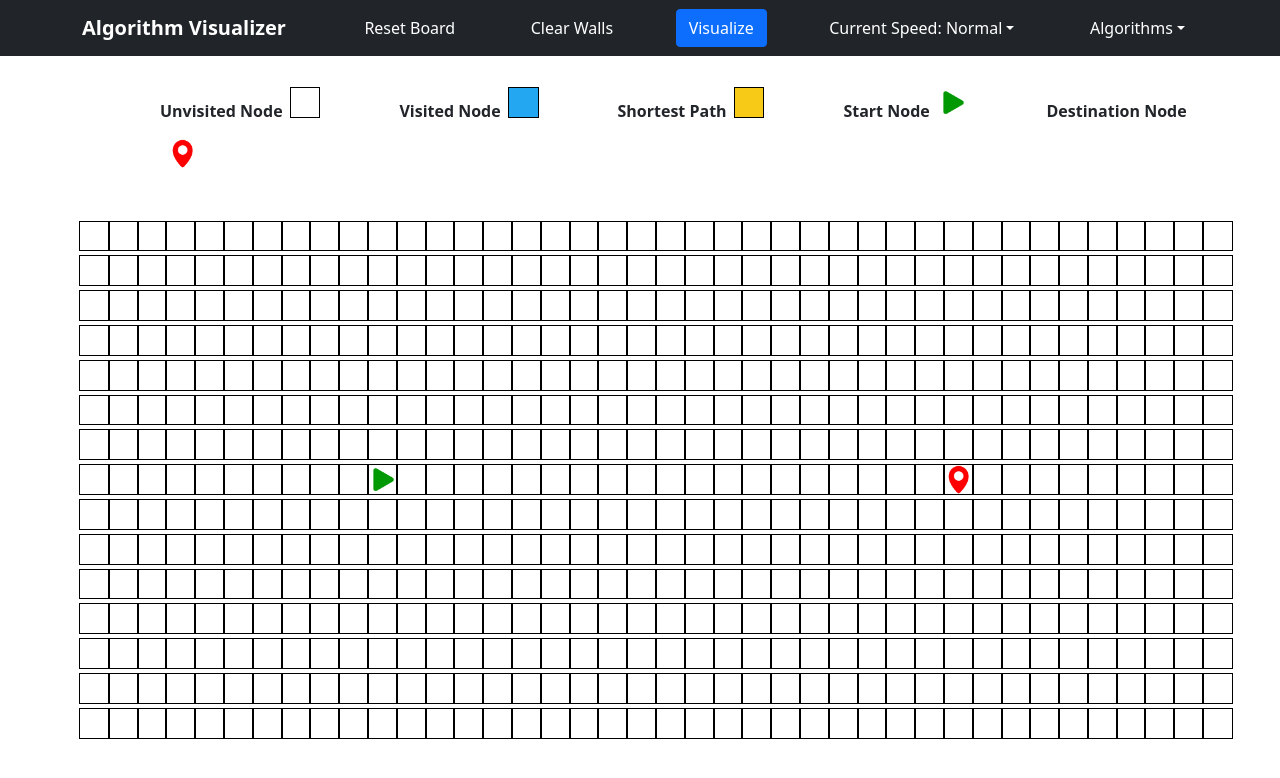
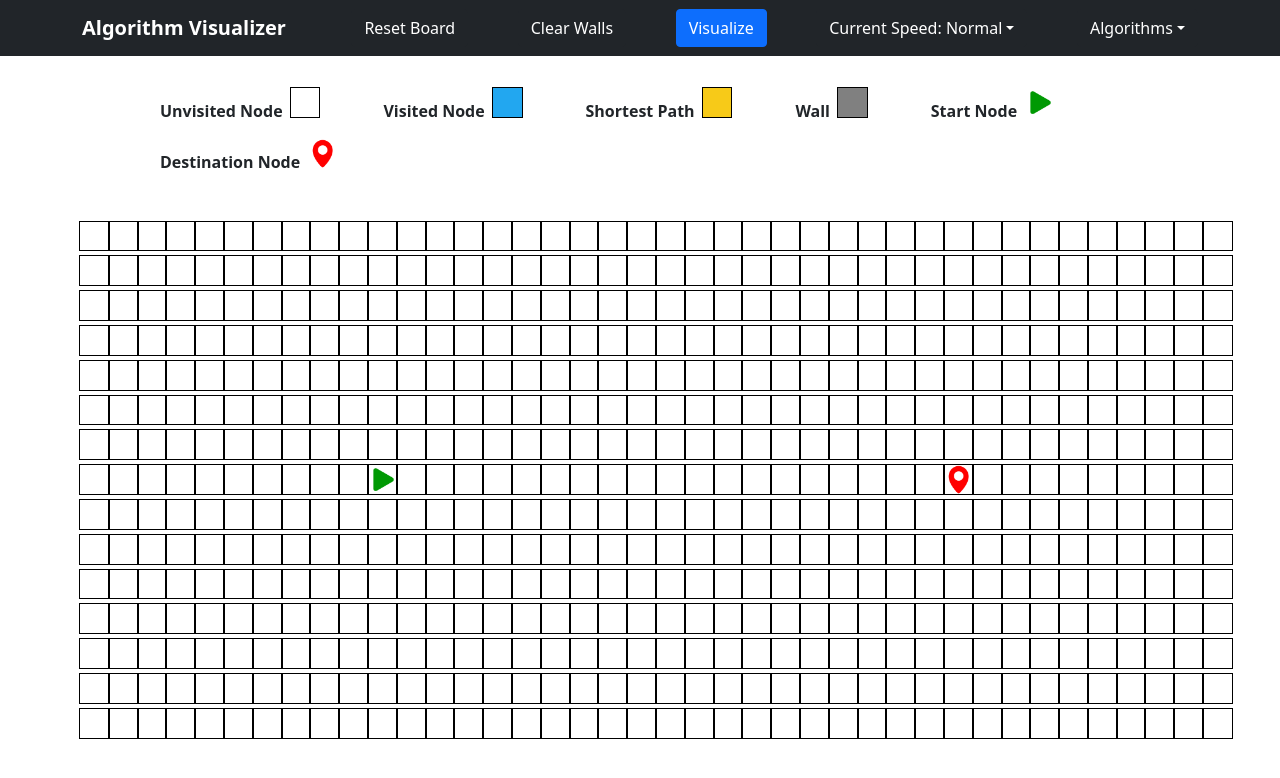
Before and after one commit to ZimmAgu/Algorithm-Visualizer, a React (Create React App) app: page / in a window 1280 px wide. Shown: the top 778 px of the page. Built offline with nearby package versions, Linux system fonts and the light colour scheme.

Commit message:
Wall showcase node added to the top of the screen

```diff
--- a/src/WebPresentation/NodeShowcase.css
+++ b/src/WebPresentation/NodeShowcase.css
@@ -14,8 +14,9 @@ span {
     outline: 1px solid black;
     width: 2em;
     height: 2em;
-    margin: 1em 5em 0em 0.5em;
+    margin: 1em 4em 0em 0.5em;
 }
+
 
 .visitedShowcase {
     background-color: rgba(34, 167, 240, 1);
@@ -23,6 +24,10 @@ span {
 
 .shortestPathShowcase {
     background-color: rgba(247, 202, 24, 1)
+}
+
+.wallShowcase {
+  background-color: gray;
 }
 
 
--- a/src/WebPresentation/NodeShowcase.js
+++ b/src/WebPresentation/NodeShowcase.js
@@ -17,6 +17,9 @@ function NodeShowcase () {
                 <span>Shortest Path</span>
                 <div className="nodeShowcase shortestPathShowcase"></div>
 
+                <span>Wall</span>
+                <div className="nodeShowcase wallShowcase"></div>
+
                 <span>Start Node</span>
                 <div className="nodeShowcase startNodeShowcase"></div>
 
```
